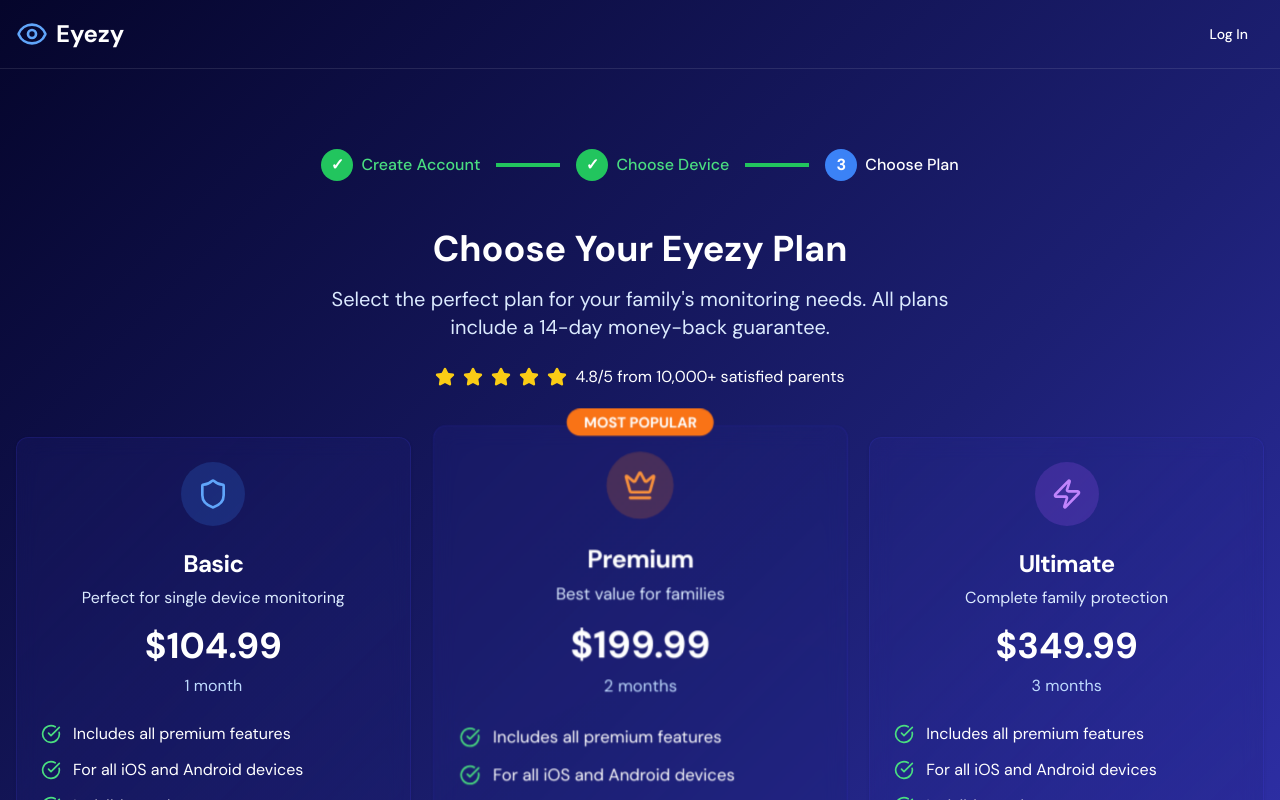
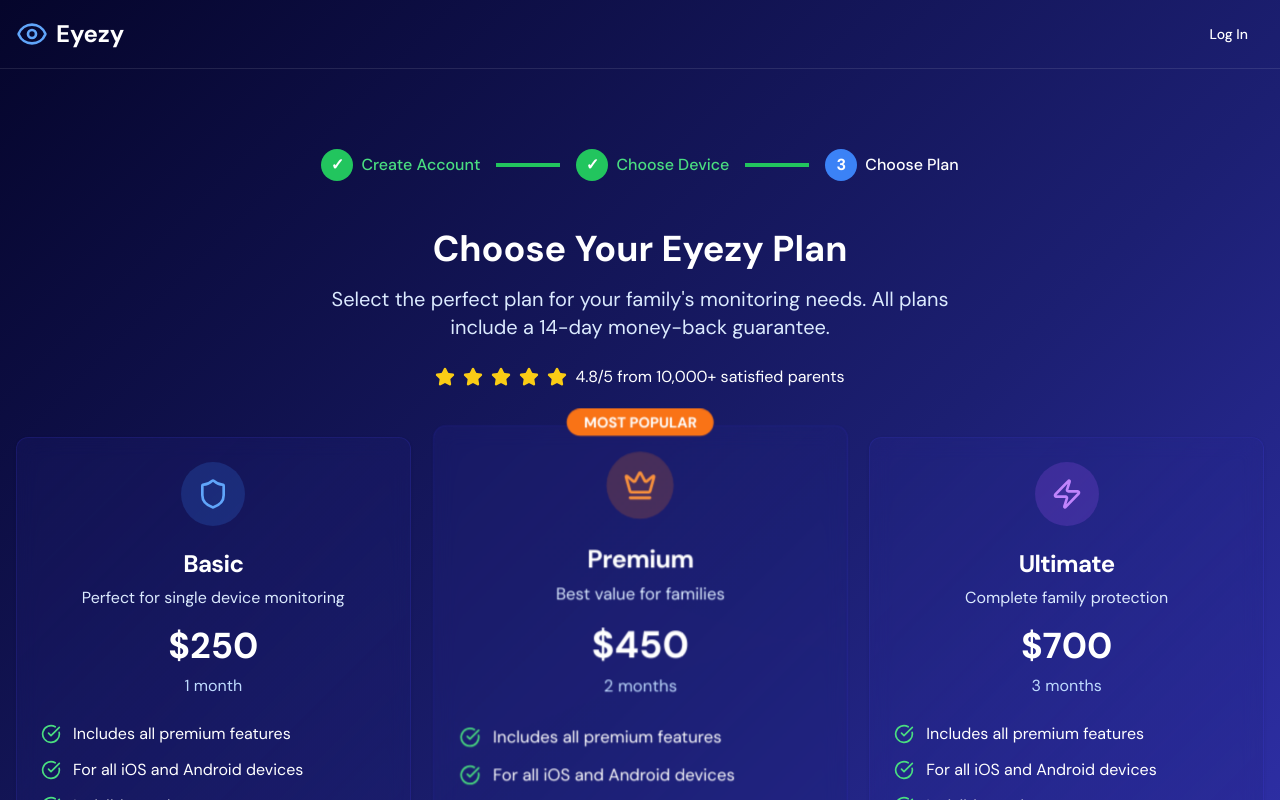
Before and after one commit to andrewdave704/web-app, a Next.js app: page /step-3-choose-plan in a window 1280 px wide. Shown: the top 800 px of the page. Built offline with nearby package versions, Linux system fonts and the light colour scheme.

Commit message:
Update page.tsx

```diff
--- a/src/app/step-3-choose-plan/page.tsx
+++ b/src/app/step-3-choose-plan/page.tsx
@@ -95,7 +95,7 @@ export default function Step3ChoosePlan() {
                 </CardHeader>
                 <CardContent className="space-y-6">
                   <div className="text-center">
-                    <div className="text-4xl font-bold text-white mb-2">$104.99</div>
+                    <div className="text-4xl font-bold text-white mb-2">$250</div>
                     <p className="text-blue-200">1 month</p>
                   </div>
 
@@ -142,7 +142,7 @@ Invisible mode</span>
                 </CardHeader>
                 <CardContent className="space-y-6">
                   <div className="text-center">
-                    <div className="text-4xl font-bold text-white mb-2">$199.99</div>
+                    <div className="text-4xl font-bold text-white mb-2">$450</div>
                     <p className="text-blue-200">2 months</p>
                   </div>
 
@@ -184,7 +184,7 @@ Invisible mode</span>
                 </CardHeader>
                 <CardContent className="space-y-6">
                   <div className="text-center">
-                    <div className="text-4xl font-bold text-white mb-2">$349.99</div>
+                    <div className="text-4xl font-bold text-white mb-2">$700</div>
                     <p className="text-blue-200">3 months</p>
                   </div>
 
```
